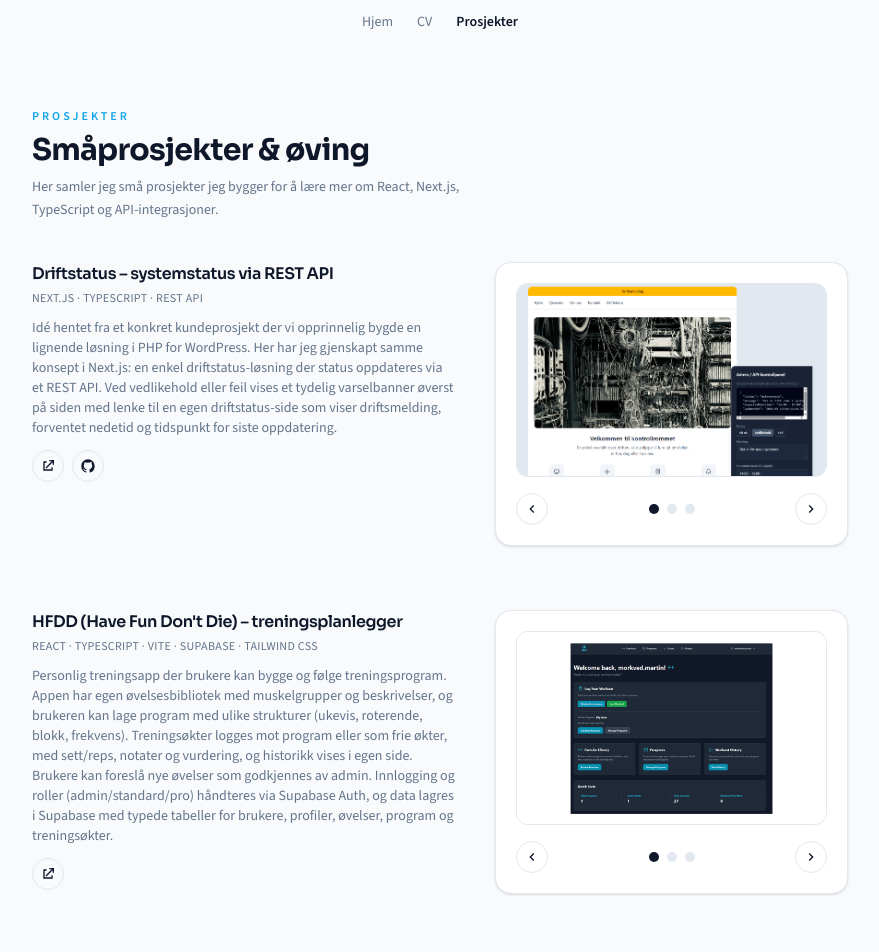
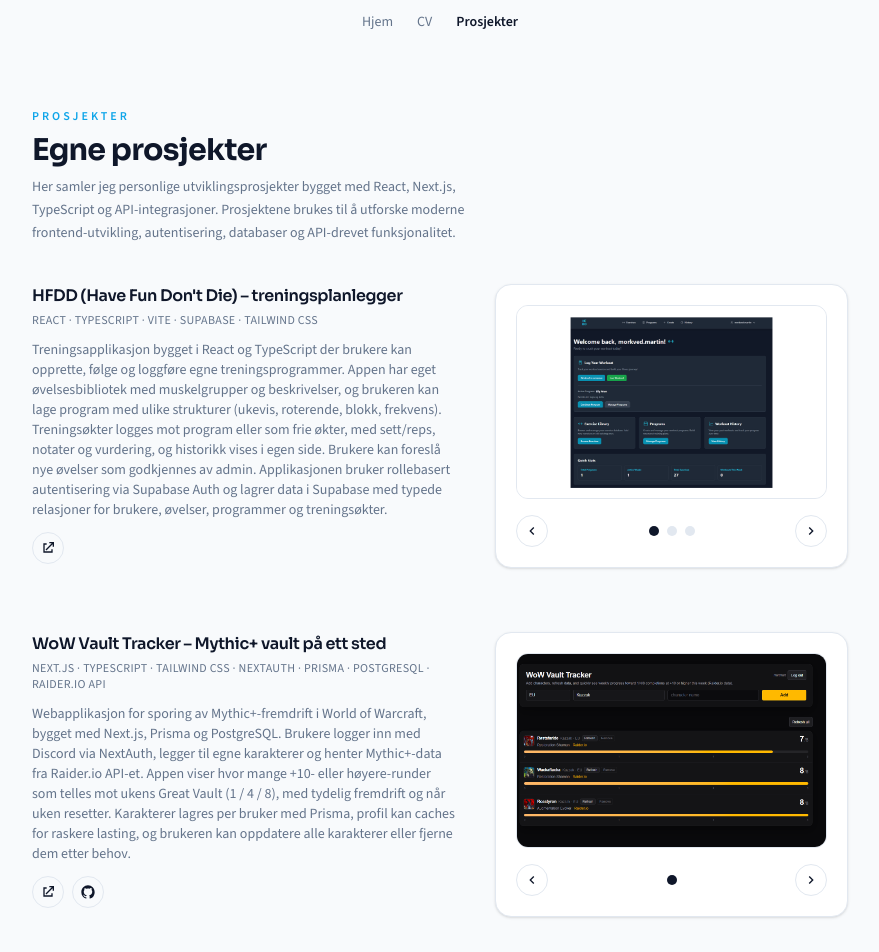
Before and after one commit to martinMorkved/cv, a Next.js app: page /projects in a window 1280 px wide. Shown: the top 952 px of the page, without its empty margins (200-1079 px from the left). Built offline with nearby package versions, Linux system fonts and the light colour scheme.

Commit message:
Update ProjectsPage content and project data; rename section to 'Egne prosjekter' and enhance descriptions for clarity. Add Driftstatus project with detailed information and images, while refining existing project descriptions for improved readability.

```diff
--- a/app/projects/page.tsx
+++ b/app/projects/page.tsx
@@ -10,11 +10,10 @@
             Prosjekter
           </p>
           <h1 className="text-2xl font-bold tracking-tight text-foreground sm:text-3xl">
-            Småprosjekter & øving
+            Egne prosjekter
           </h1>
           <p className="max-w-prose text-sm leading-relaxed text-muted">
-            Her samler jeg små prosjekter jeg bygger for å lære mer om React,
-            Next.js, TypeScript og API-integrasjoner.
+            Her samler jeg personlige utviklingsprosjekter bygget med React, Next.js, TypeScript og API-integrasjoner. Prosjektene brukes til å utforske moderne frontend-utvikling, autentisering, databaser og API-drevet funksjonalitet.
           </p>
         </header>
 
--- a/data/projects.ts
+++ b/data/projects.ts
@@ -15,35 +15,12 @@
 
 export const projects: Project[] = [
   {
-    id: "driftstatus-rest-api",
-    title: "Driftstatus – systemstatus via REST API",
-    tech: ["Next.js", "TypeScript", "REST API"],
-    description:
-      "Idé hentet fra et konkret kundeprosjekt der vi opprinnelig bygde en lignende løsning i PHP for WordPress. Her har jeg gjenskapt samme konsept i Next.js: en enkel driftstatus-løsning der status oppdateres via et REST API. Ved vedlikehold eller feil vises et tydelig varselbanner øverst på siden med lenke til en egen driftstatus-side som viser driftsmelding, forventet nedetid og tidspunkt for siste oppdatering.",
-    liveUrl: "https://rest-api-delta-mocha.vercel.app/",
-    repoUrl: "https://github.com/martinMorkved/rest-api",
-    images: [
-      {
-        src: "/images/refrances/rest-api/front-page.png",
-        alt: "Forsiden med driftstatus-banner",
-      },
-      {
-        src: "/images/refrances/rest-api/page.png",
-        alt: "Driftstatus-side med aktiv melding",
-      },
-      {
-        src: "/images/refrances/rest-api/page-error.png",
-        alt: "Driftstatus-side med feilmelding",
-      },
-    ],
-  },
-  {
     id: "hfdd",
     title: "HFDD (Have Fun Don't Die) – treningsplanlegger",
     tech: ["React", "TypeScript", "Vite", "Supabase", "Tailwind CSS"],
     liveUrl: "https://www.hfdd.no/",
     description:
-      "Personlig treningsapp der brukere kan bygge og følge treningsprogram. Appen har egen øvelsesbibliotek med muskelgrupper og beskrivelser, og brukeren kan lage program med ulike strukturer (ukevis, roterende, blokk, frekvens). Treningsøkter logges mot program eller som frie økter, med sett/reps, notater og vurdering, og historikk vises i egen side. Brukere kan foreslå nye øvelser som godkjennes av admin. Innlogging og roller (admin/standard/pro) håndteres via Supabase Auth, og data lagres i Supabase med typede tabeller for brukere, profiler, øvelser, program og treningsøkter.",
+      "Treningsapplikasjon bygget i React og TypeScript der brukere kan opprette, følge og loggføre egne treningsprogrammer. Appen har eget øvelsesbibliotek med muskelgrupper og beskrivelser, og brukeren kan lage program med ulike strukturer (ukevis, roterende, blokk, frekvens). Treningsøkter logges mot program eller som frie økter, med sett/reps, notater og vurdering, og historikk vises i egen side. Brukere kan foreslå nye øvelser som godkjennes av admin. Applikasjonen bruker rollebasert autentisering via Supabase Auth og lagrer data i Supabase med typede relasjoner for brukere, øvelser, programmer og treningsøkter.",
     images: [
       { src: "/images/refrances/hfdd/frontpage.png", alt: "Forsiden" },
       { src: "/images/refrances/hfdd/second.png", alt: "Treningsprogram eller økter" },
@@ -63,7 +40,7 @@
       "Raider.io API",
     ],
     description:
-      "Personlig verktøy for World of Warcraft der innloggede brukere legger inn egne karakterer (realm og navn for EU eller US/OCE/LA). Appen henter Mythic+-data fra Raider.io og viser hvor mange +10- eller høyere-runder som telles mot ukens Great Vault (1 / 4 / 8), med tydelig fremdrift og når uken resetter. Karakterer lagres per bruker i PostgreSQL (Neon) med Prisma, profil kan caches for raskere lasting, og brukeren kan oppdatere alle karakterer eller fjerne dem etter behov.",
+      "Webapplikasjon for sporing av Mythic+-fremdrift i World of Warcraft, bygget med Next.js, Prisma og PostgreSQL. Brukere logger inn med Discord via NextAuth, legger til egne karakterer og henter Mythic+-data fra Raider.io API-et. Appen viser hvor mange +10- eller høyere-runder som telles mot ukens Great Vault (1 / 4 / 8), med tydelig fremdrift og når uken resetter. Karakterer lagres per bruker med Prisma, profil kan caches for raskere lasting, og brukeren kan oppdatere alle karakterer eller fjerne dem etter behov.",
     liveUrl: "https://wow-vault-tracker.vercel.app/",
     repoUrl: "https://github.com/martinMorkved/wow_vault_tracker",
     images: [
@@ -73,4 +50,27 @@
       },
     ],
   },
+  {
+    id: "driftstatus-rest-api",
+    title: "Driftstatus – systemstatus via REST API",
+    tech: ["Next.js", "TypeScript", "REST API"],
+    description:
+      "Basert på et tidligere kundeprosjekt utviklet jeg en egen versjon av en driftstatus-løsning i Next.js med API-basert statusoppdatering og varsling av driftsmeldinger. Ved vedlikehold eller feil vises et tydelig varselbanner øverst på siden med lenke til en egen driftstatus-side som viser driftsmelding, forventet nedetid og tidspunkt for siste oppdatering.",
+    liveUrl: "https://rest-api-delta-mocha.vercel.app/",
+    repoUrl: "https://github.com/martinMorkved/rest-api",
+    images: [
+      {
+        src: "/images/refrances/rest-api/front-page.png",
+        alt: "Forsiden med driftstatus-banner",
+      },
+      {
+        src: "/images/refrances/rest-api/page.png",
+        alt: "Driftstatus-side med aktiv melding",
+      },
+      {
+        src: "/images/refrances/rest-api/page-error.png",
+        alt: "Driftstatus-side med feilmelding",
+      },
+    ],
+  },
 ];
```
